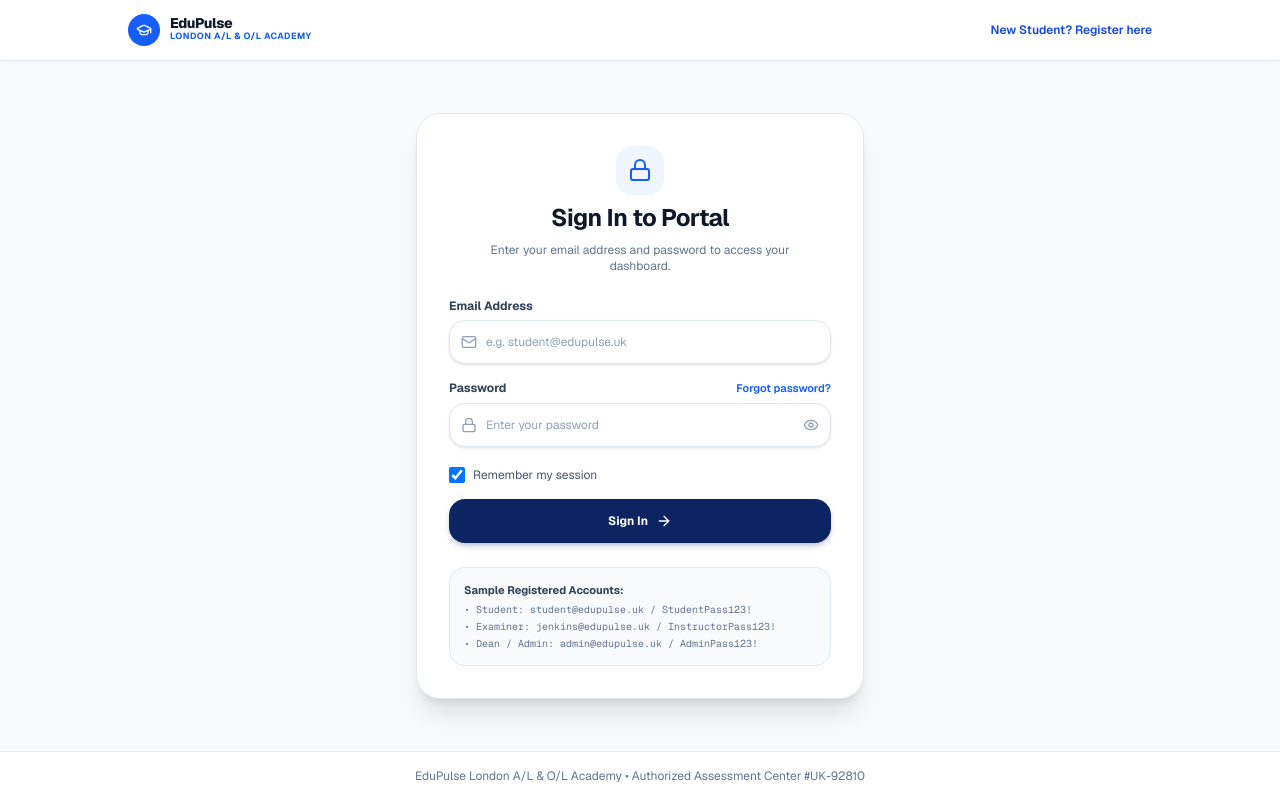
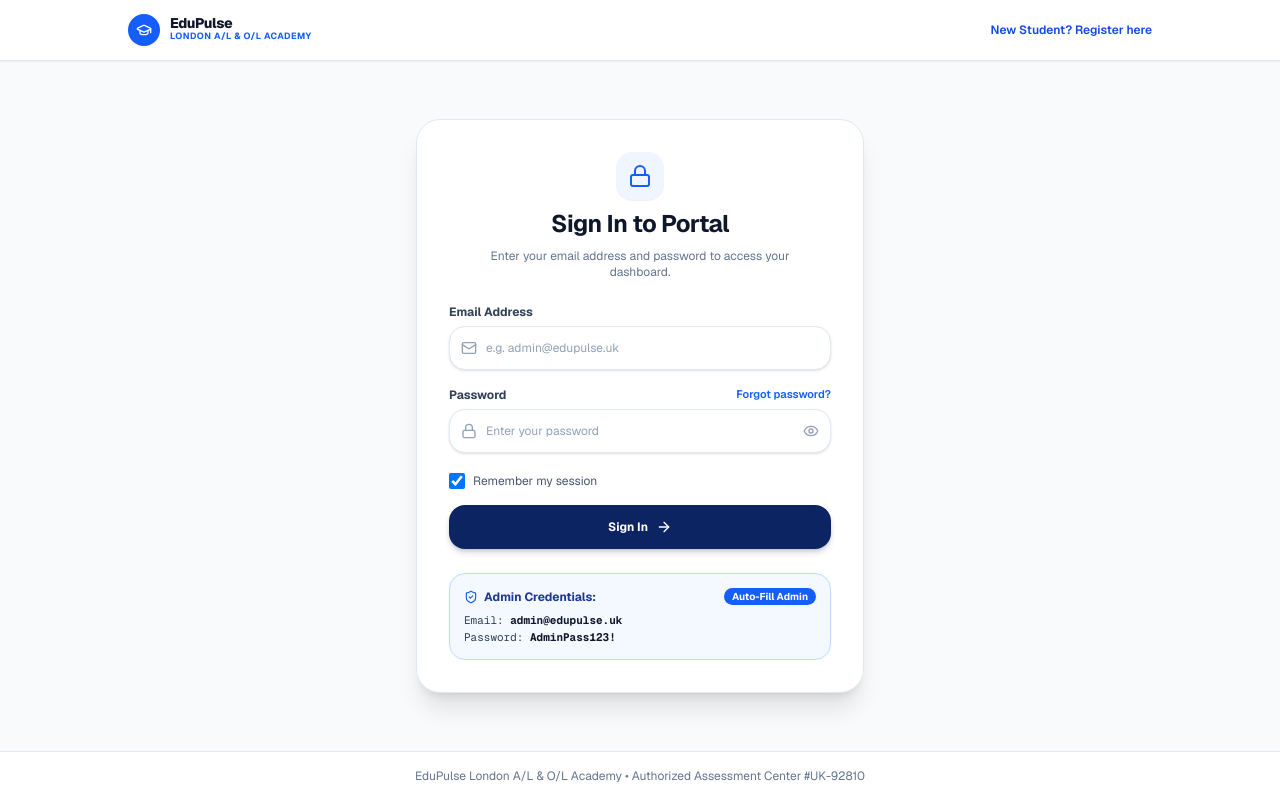
Before and after one commit to yashan223/lms, a Next.js app: page /login in a window 1280 px wide. Built offline with nearby package versions, Linux system fonts and the light colour scheme.

Commit message:
fix: show only admin credentials with auto-fill on portal login page

```diff
--- a/app/login/page.tsx
+++ b/app/login/page.tsx
@@ -128,7 +128,7 @@ export default function LoginPage() {
                   <Input
                     type="email"
                     required
-                    placeholder="e.g. student@edupulse.uk"
+                    placeholder="e.g. admin@edupulse.uk"
                     value={email}
                     onChange={(e) => setEmail(e.target.value)}
                     className="pl-9 h-11 text-xs border-slate-200 rounded-xl focus-visible:ring-blue-600"
@@ -203,13 +203,27 @@ export default function LoginPage() {
               </Button>
             </form>
 
-            {/* Quick Demo Credentials hint for easy testing */}
-            <div className="p-3.5 rounded-2xl bg-slate-50 border border-slate-200/80 text-[11px] text-slate-500 space-y-1">
-              <div className="font-bold text-slate-700">Sample Registered Accounts:</div>
-              <div className="flex flex-col gap-0.5 font-mono text-[10px]">
-                <span>• Student: student@edupulse.uk / StudentPass123!</span>
-                <span>• Examiner: jenkins@edupulse.uk / InstructorPass123!</span>
-                <span>• Dean / Admin: admin@edupulse.uk / AdminPass123!</span>
+            {/* Admin Credentials */}
+            <div className="p-3.5 rounded-2xl bg-blue-50/70 border border-blue-200 text-xs text-slate-600 space-y-2">
+              <div className="flex items-center justify-between">
+                <span className="font-bold text-blue-900 flex items-center gap-1.5">
+                  <ShieldCheck className="w-3.5 h-3.5 text-blue-600" />
+                  <span>Admin Credentials:</span>
+                </span>
+                <button
+                  type="button"
+                  onClick={() => {
+                    setEmail("admin@edupulse.uk");
+                    setPassword("AdminPass123!");
+                  }}
+                  className="px-2 py-0.5 rounded-md bg-blue-600 hover:bg-blue-700 text-white font-bold text-[10px] cursor-pointer transition-colors"
+                >
+                  Auto-Fill Admin
+                </button>
+              </div>
+              <div className="font-mono text-[11px] text-slate-700 space-y-0.5">
+                <div>Email: <strong className="text-slate-900">admin@edupulse.uk</strong></div>
+                <div>Password: <strong className="text-slate-900">AdminPass123!</strong></div>
               </div>
             </div>
           </div>
```
